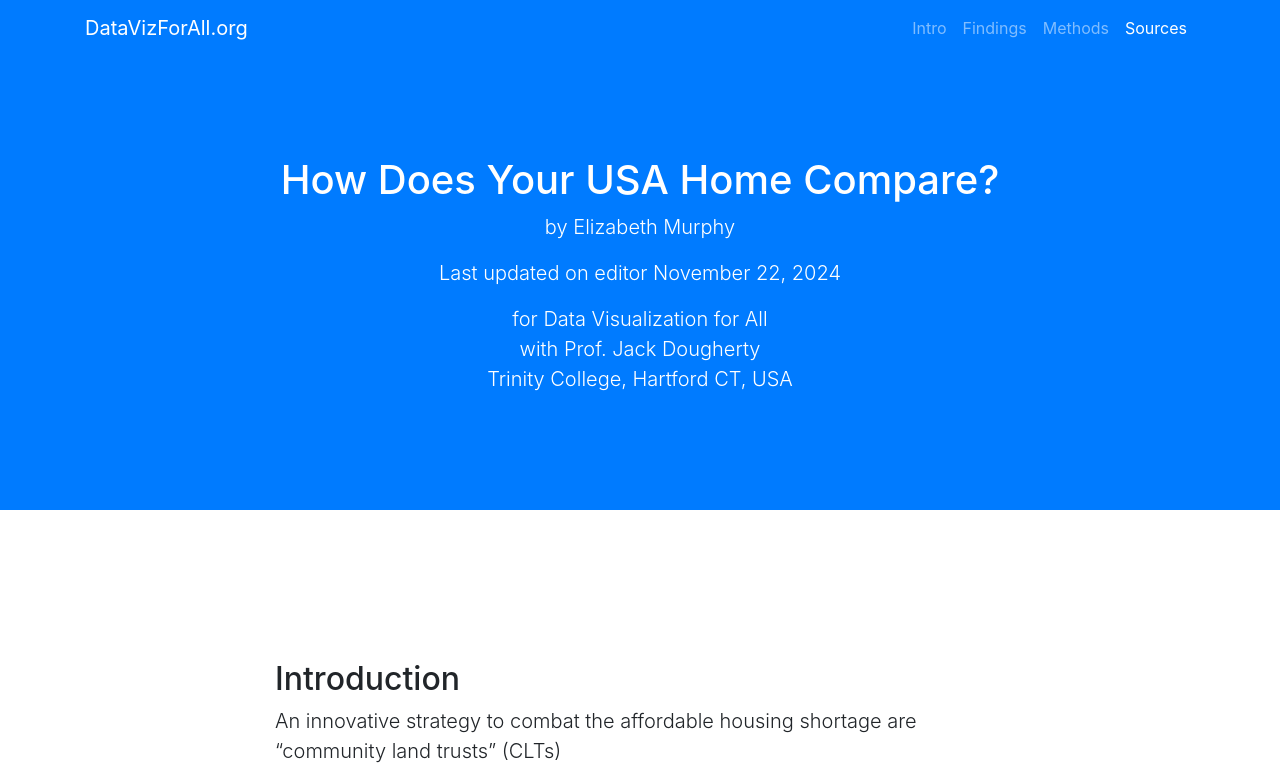
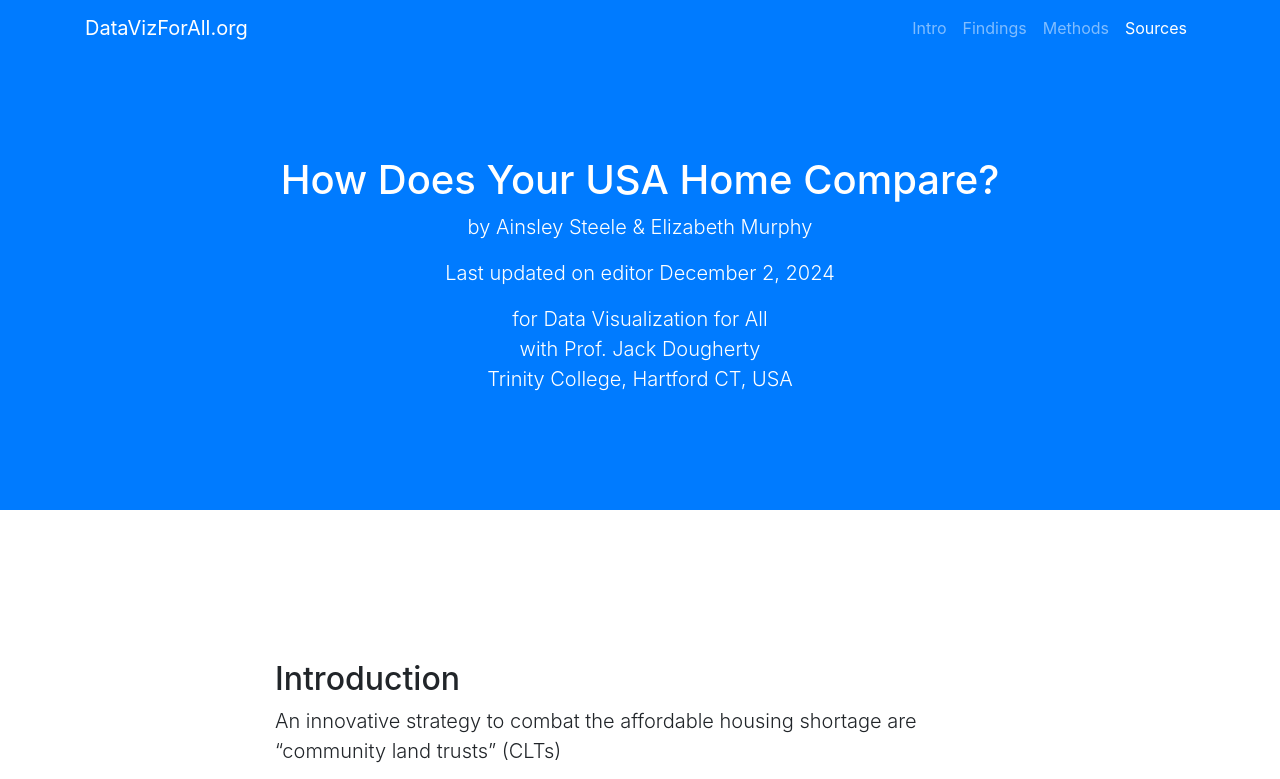
Before and after one commit to emurphy12/Elizabeth-Practice-Quiz, a plain HTML site: page index.html in a window 1280 px wide. Shown: the top 779 px of the page. Drawn offline with nearby package versions, Linux system fonts and the light colour scheme.

Commit message:
Update index.html

```diff
--- a/index.html
+++ b/index.html
@@ -54,8 +54,8 @@
   <header class="bg-primary text-white">
     <div class="container text-center">
       <h1>How Does Your USA Home Compare?</h1>
-      <p class="lead">by Elizabeth Murphy</p>
-      <p class="lead">Last updated on editor November 22, 2024 </p>
+      <p class="lead">by Ainsley Steele & Elizabeth Murphy</p>
+      <p class="lead">Last updated on editor December 2, 2024 </p>
       <p class="lead">for Data Visualization for All</br>with Prof. Jack Dougherty</br>Trinity College, Hartford CT, USA</p>
     </div>
   </header>
```
